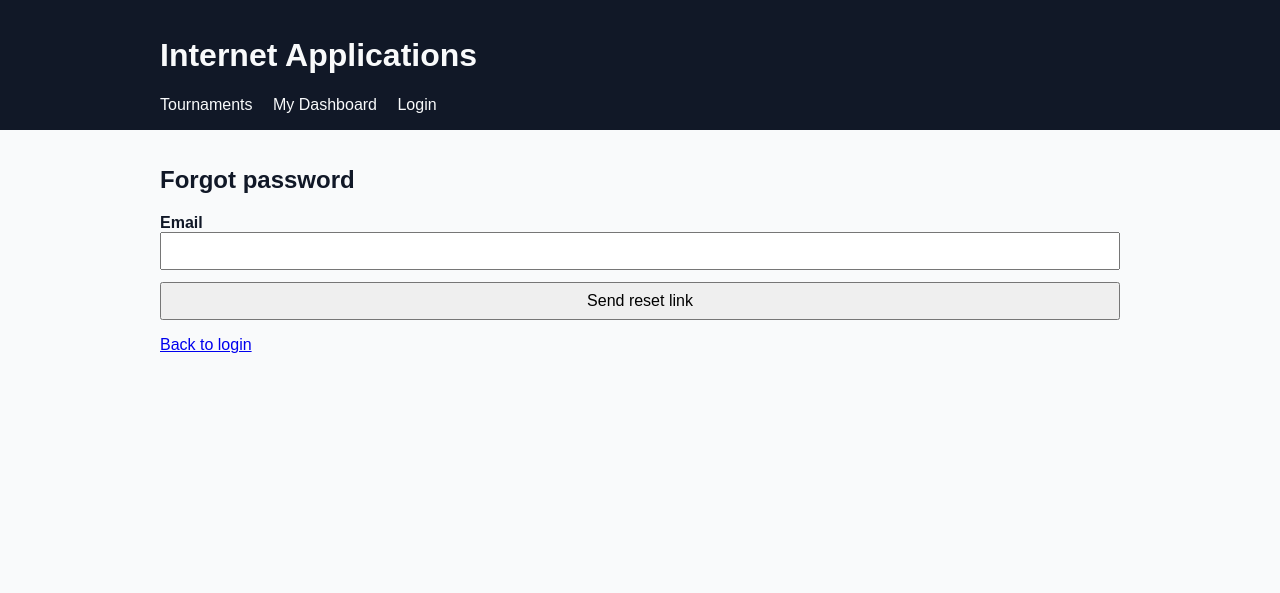
After one commit to Biobay/ProjectInternetApplication, a Flask app: page /auth/forgot-password in a window 1280 px wide. The commit adds this page. Shown: the top 593 px of the page. Run offline with Flask 3, Linux system fonts and the light colour scheme.

Commit message:
Second point is achieved

```diff
--- a/app/auth/forms.py
+++ b/app/auth/forms.py
@@ -14,3 +14,15 @@ class RegistrationForm(FlaskForm):
 class LoginForm(FlaskForm):
     email = StringField("Email", validators=[DataRequired(), Email(), Length(max=255)])
     password = PasswordField("Password", validators=[DataRequired()])
+
+
+class RequestPasswordResetForm(FlaskForm):
+    email = StringField("Email", validators=[DataRequired(), Email(), Length(max=255)])
+
+
+class ResetPasswordForm(FlaskForm):
+    password = PasswordField("New password", validators=[DataRequired(), Length(min=8)])
+    confirm = PasswordField(
+        "Confirm password",
+        validators=[DataRequired(), EqualTo("password")],
+    )
--- a/app/auth/routes.py
+++ b/app/auth/routes.py
@@ -1,6 +1,18 @@
 from flask import Blueprint, flash, redirect, render_template, request, url_for
-from .forms import RegistrationForm, LoginForm
-from .utils import generate_confirmation_token, confirm_token, send_confirmation_email
+from .forms import (
+    RegistrationForm,
+    LoginForm,
+    RequestPasswordResetForm,
+    ResetPasswordForm,
+)
+from .utils import (
+    generate_confirmation_token,
+    confirm_token,
+    send_confirmation_email,
+    generate_reset_token,
+    confirm_reset_token,
+    send_password_reset_email,
+)
 from ..extensions import db
 from ..models import User
 from flask_login import login_user, logout_user
@@ -50,6 +62,26 @@ def login():
     return render_template("auth/login.html", form=form)
 
 
+@auth_bp.route("/forgot-password", methods=["GET", "POST"])
+def forgot_password():
+    form = RequestPasswordResetForm()
+    if form.validate_on_submit():
+        email = form.email.data.lower()
+        user = User.query.filter_by(email=email).first()
+        if user and user.is_active:
+            token = generate_reset_token(user.email)
+            reset_url = url_for("auth.reset_password", token=token, _external=True)
+            send_password_reset_email(user.email, reset_url)
+
+        flash(
+            "If that email is registered, you'll receive a reset link shortly.",
+            "info",
+        )
+        return redirect(url_for("auth.login"))
+
+    return render_template("auth/forgot_password.html", form=form)
+
+
 @auth_bp.get("/logout")
 def logout():
     logout_user()
@@ -78,3 +110,27 @@ def confirm_email(token: str):
 
     flash("Your account has been confirmed. You may now log in.", "success")
     return redirect(url_for("auth.login"))
+
+
+@auth_bp.route("/reset-password/<token>", methods=["GET", "POST"])
+def reset_password(token):
+    try:
+        email = confirm_reset_token(token, expiration=24 * 3600)
+    except Exception:
+        flash("The password reset link is invalid or has expired.", "danger")
+        return redirect(url_for("auth.forgot_password"))
+
+    user = User.query.filter_by(email=email).first()
+    if not user:
+        flash("User not found.", "danger")
+        return redirect(url_for("auth.forgot_password"))
+
+    form = ResetPasswordForm()
+    if form.validate_on_submit():
+        user.set_password(form.password.data)
+        db.session.add(user)
+        db.session.commit()
+        flash("Your password has been updated. You can now log in.", "success")
+        return redirect(url_for("auth.login"))
+
+    return render_template("auth/reset_password.html", form=form)
--- /dev/null
+++ b/app/templates/auth/forgot_password.html
@@ -0,0 +1,13 @@
+{% extends "base.html" %}
+{% block title %}Forgot password{% endblock %}
+{% block content %}
+<h2>Forgot password</h2>
+<form method="post">
+  {{ form.hidden_tag() }}
+  <label>Email
+    {{ form.email(size=48) }}
+  </label>
+  <button type="submit">Send reset link</button>
+</form>
+<p><a href="{{ url_for('auth.login') }}">Back to login</a></p>
+{% endblock %}
--- a/app/templates/auth/login.html
+++ b/app/templates/auth/login.html
@@ -13,4 +13,5 @@
   <button type="submit">Login</button>
 </form>
 <p><a href="{{ url_for('auth.register') }}">Need an account?</a></p>
+<p><a href="{{ url_for('auth.forgot_password') }}">Forgot your password?</a></p>
 {% endblock %}
```
Also changed, not shown: app/auth/utils.py (+34 -2 lines), app/templates/auth/reset_password.html (added, +16 -0 lines).
